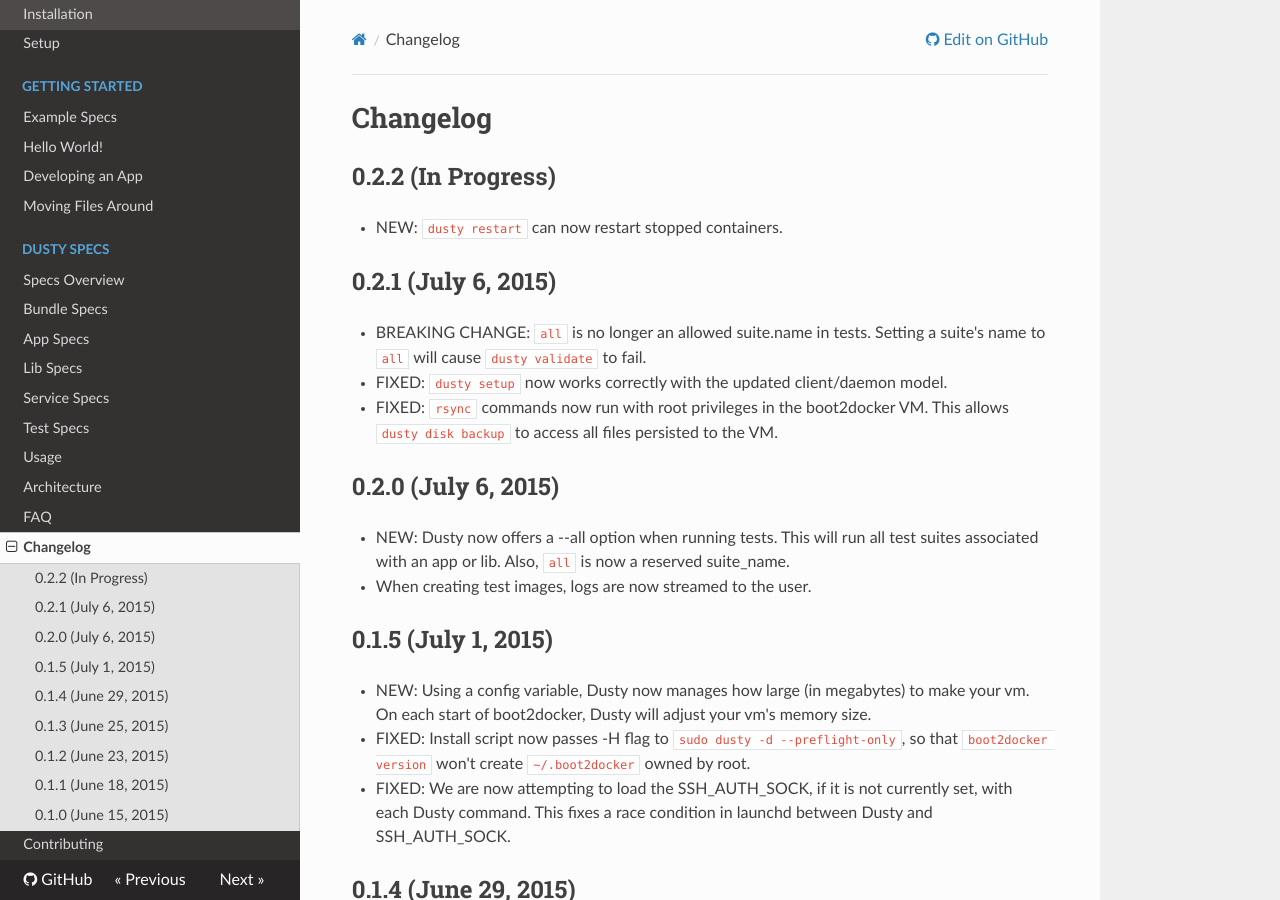
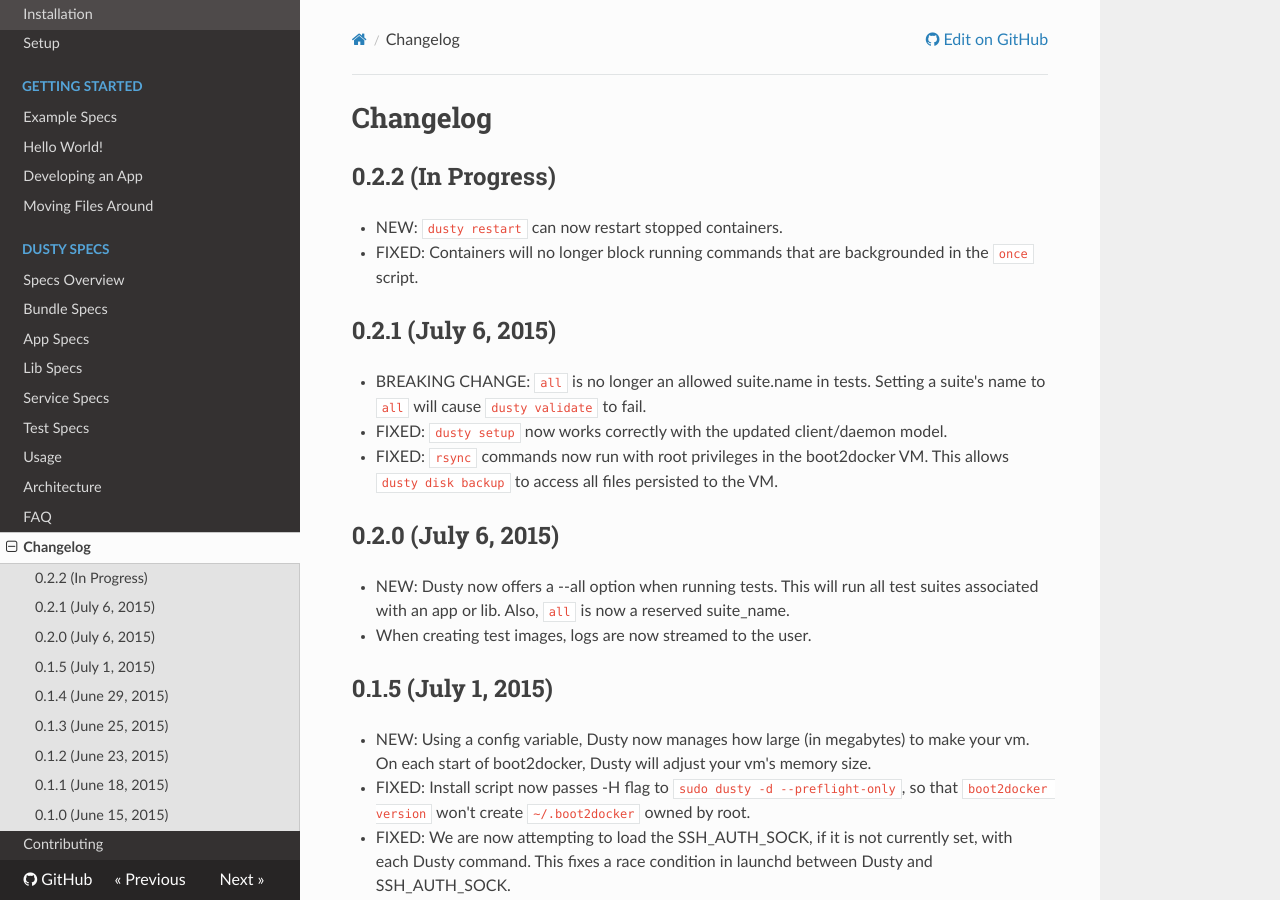
Before and after one commit to gamechanger/dusty, an MkDocs documentation site: the page built from docs/changelog.md, in a window 1280 px wide and 900 px high. Built offline with MkDocs 1.6.1, drawn with Linux system fonts in a browser that asks for light colours; nearby versions of some CDN libraries; old or Windows-style settings are respelled for this version of MkDocs.

Commit message:
changelog

```diff
--- a/docs/changelog.md
+++ b/docs/changelog.md
@@ -2,6 +2,8 @@
 
 ## 0.2.2 (In Progress)
  * NEW: `dusty restart` can now restart stopped containers.
+
+ * FIXED: Containers will no longer block running commands that are backgrounded in the `once` script.
 
 ## 0.2.1 (July 6, 2015)
   * BREAKING CHANGE: `all` is no longer an allowed suite.name in tests.  Setting a suite's name to `all` will cause `dusty validate` to fail.
```
